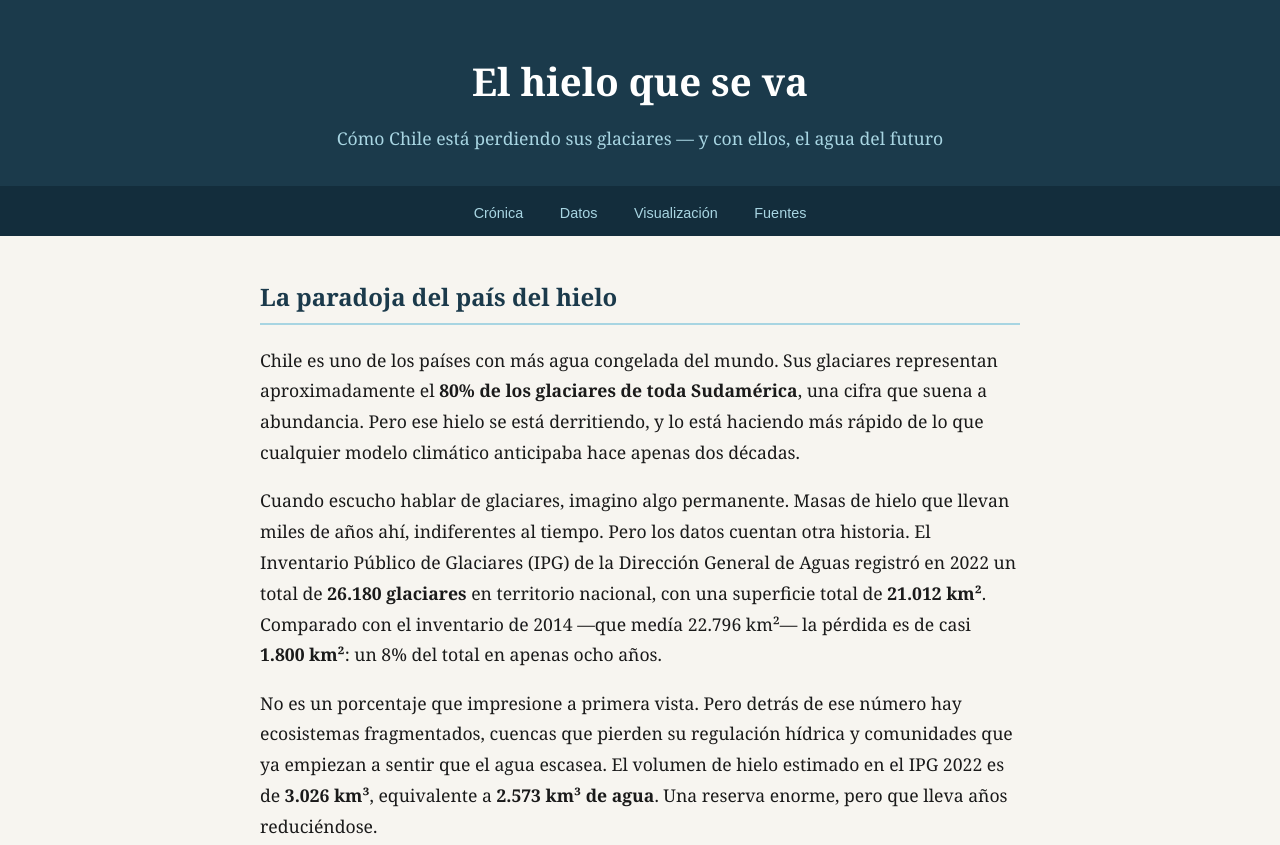
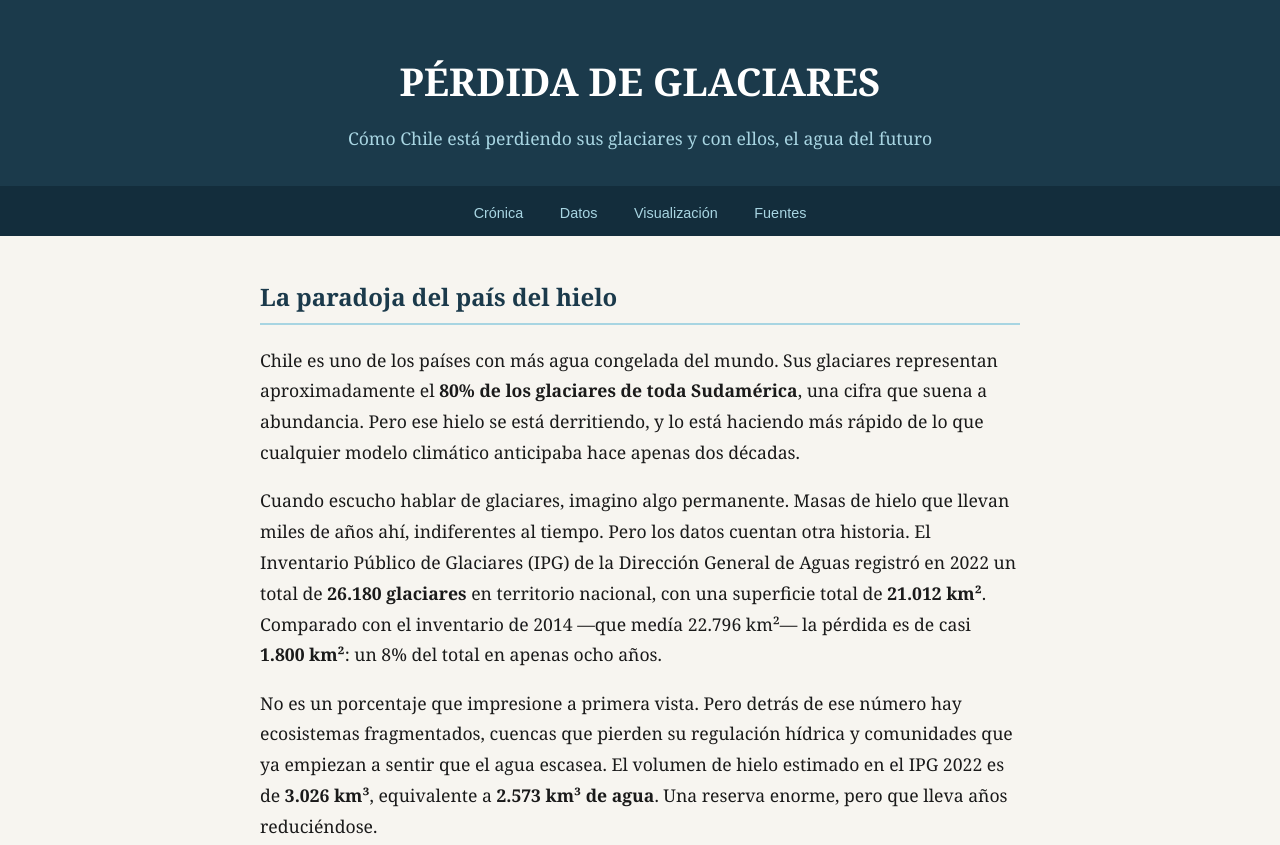
Before and after one commit to josegallegosg/tarea-03, a plain HTML site: page docs/index.html in a window 1280 px wide. Shown: the top 845 px of the page. Drawn offline with Linux system fonts and the light colour scheme.

Commit message:
Update index.html

```diff
--- a/docs/index.html
+++ b/docs/index.html
@@ -6,7 +6,7 @@
   <meta name="viewport" content="width=device-width, initial-scale=1.0" />
   <meta name="author" content="Josefa" />
   <meta name="description" content="Crónica sobre el retroceso glaciar en Chile y su impacto en la disponibilidad de agua dulce, basada en datos del Inventario Público de Glaciares 2022 de la DGA." />
-  <title>El hielo que se va — Deshielo glaciar en Chile</title>
+  <title> Deshielo glaciar en Chile</title>
 
   <style>
     body {
@@ -155,8 +155,8 @@
 <body>
 
   <header>
-    <h1>El hielo que se va</h1>
-    <p class="bajada">Cómo Chile está perdiendo sus glaciares — y con ellos, el agua del futuro</p>
+    <h1>PÉRDIDA DE GLACIARES</h1>
+    <p class="bajada">Cómo Chile está perdiendo sus glaciares y con ellos, el agua del futuro</p>
   </header>
 
   <nav>
```
